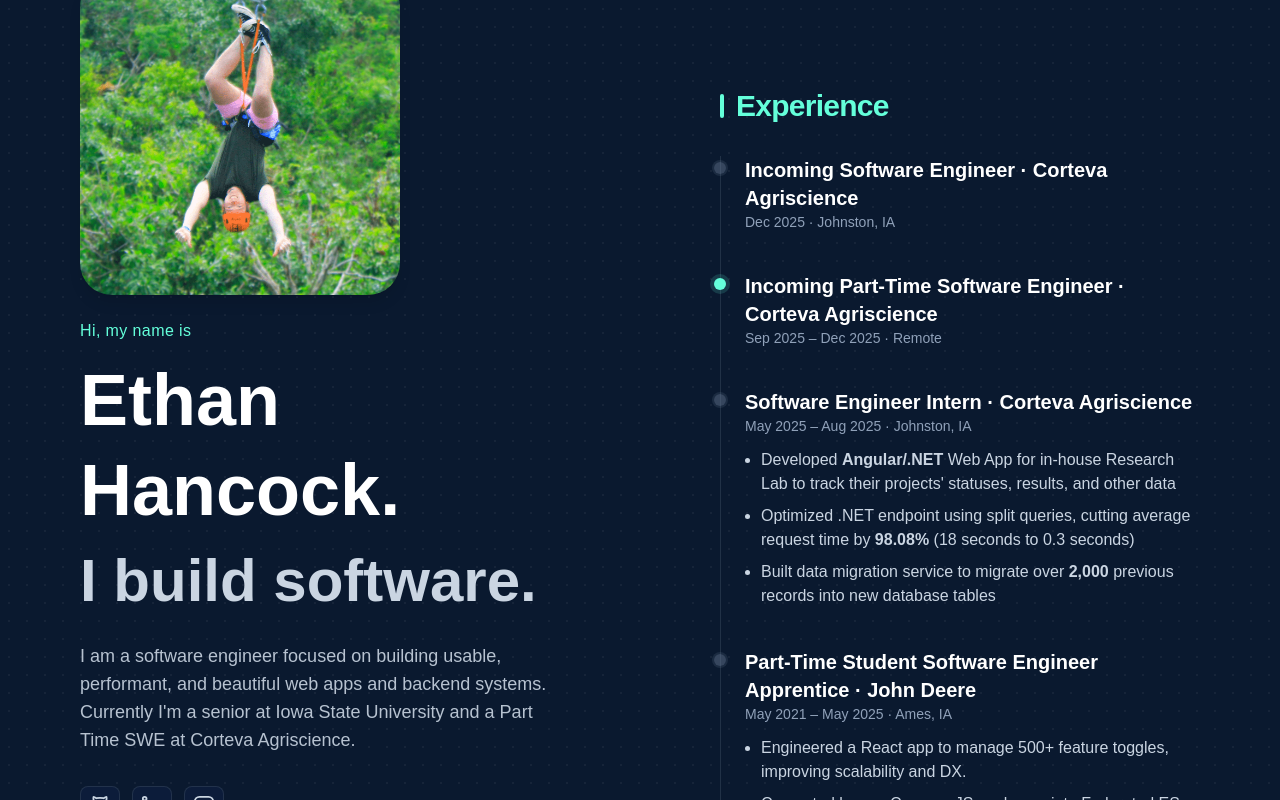
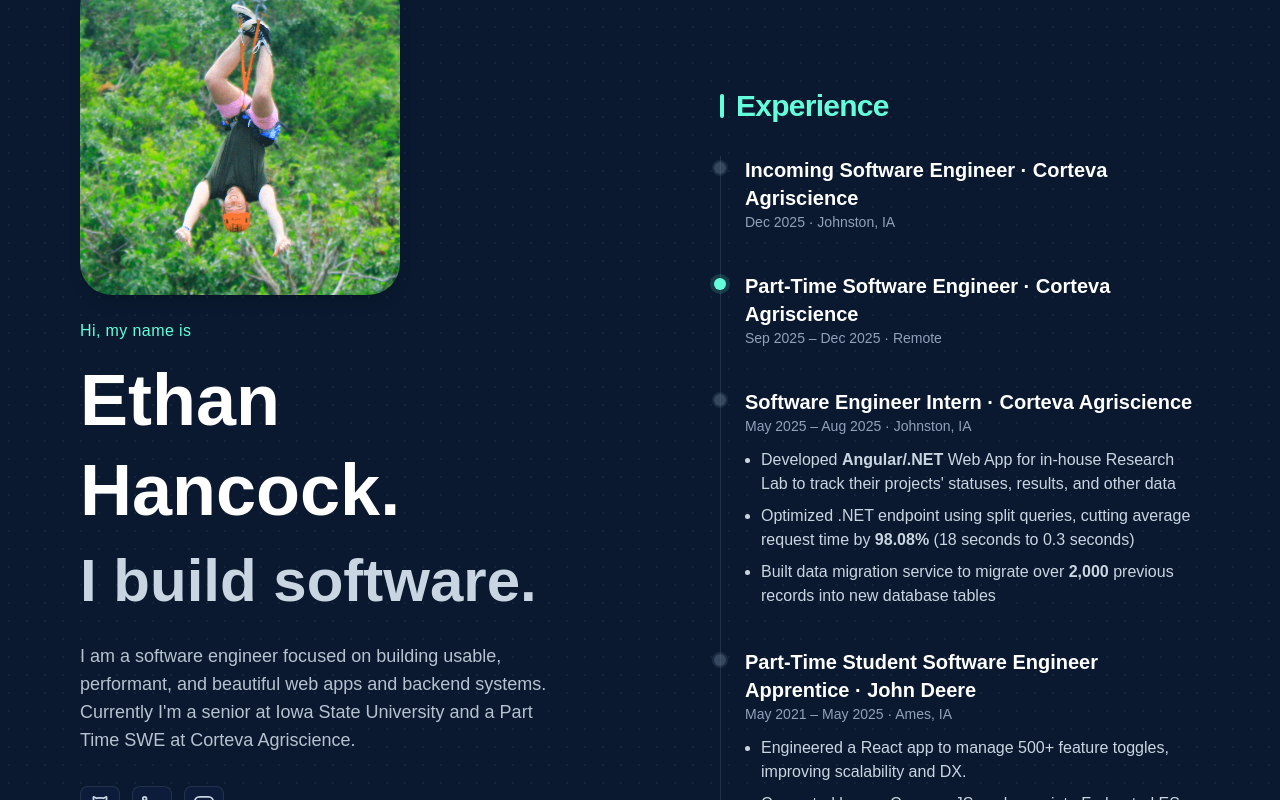
Before and after one commit to ethan-id/portfolio-v2, a Next.js app: page / in a window 1280 px wide. Built offline with nearby package versions, Linux system fonts and the light colour scheme.

Commit message:
No longer incoming

```diff
--- a/src/app/page.tsx
+++ b/src/app/page.tsx
@@ -124,7 +124,7 @@ export default function Home() {
                    sm:left-[calc(var(--tl)*-1+0.55rem)]
                    bg-[#64ffda] shadow-[0_0_0_4px_rgba(100,255,218,0.15)]'
                             />
-                            <h3 className='text-xl font-bold'>Incoming Part-Time Software Engineer · Corteva Agriscience</h3>
+                            <h3 className='text-xl font-bold'>Part-Time Software Engineer · Corteva Agriscience</h3>
                             <p className='text-sm text-slate-400'>Sep 2025 – Dec 2025 · Remote</p>
                         </li>
 
```
